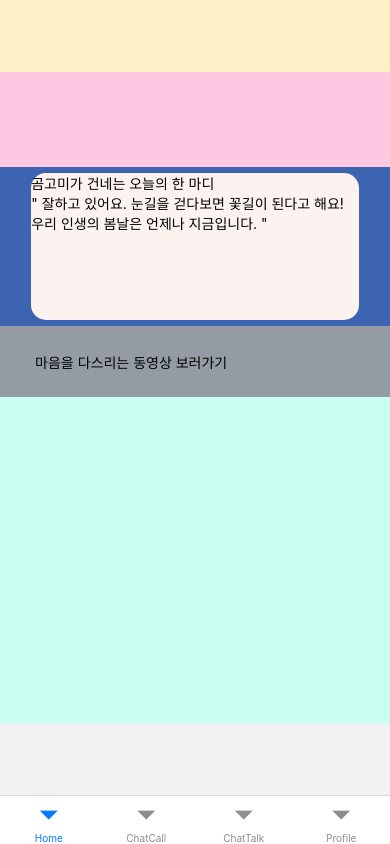
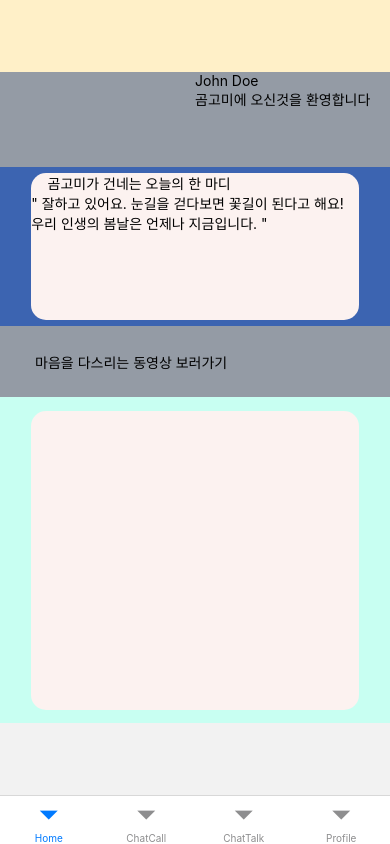
Before and after one commit to david-laugh/gomgomi, a React Native app: screen /Home in a window 390 px wide. Built offline with nearby package versions, Linux system fonts and the light colour scheme; no server answers.

Commit message:
Update EditProfile Screen

```diff
--- a/app.json
+++ b/app.json
@@ -8,7 +8,7 @@
     "splash": {
       "image": "./assets/splash.png",
       "resizeMode": "contain",
-      "backgroundColor": "#ffffff"
+      "backgroundColor": "#d6e7ff"
     },
     "updates": {
       "fallbackToCacheTimeout": 0
--- a/src/navigations/MainStack.js
+++ b/src/navigations/MainStack.js
@@ -1,7 +1,7 @@
 import React, { useContext } from 'react';
 import { ThemeContext } from 'styled-components/native';
 import { createStackNavigator } from '@react-navigation/stack';
-import { Home, ChatCall, ChatTalk, Profile, ChatRoom } from '../screens';
+import { Home, ChatCall, ChatTalk, Profile, ChatRoom, EditProfile } from '../screens';
 import MainTab from './MainTab';
 
 const Stack = createStackNavigator();
@@ -30,6 +30,7 @@ const MainStack = () => {
             <Stack.Screen name="ChatCall" component={ChatCall} />
             <Stack.Screen name="ChatTalk" component={ChatTalk} />
             <Stack.Screen name="Profile" component={Profile} />
+            <Stack.Screen name="EditProfile" component={EditProfile} />
             <Stack.Screen
                 name="ChatRoom"
                 component={ChatRoom}
--- /dev/null
+++ b/src/screens/EditProfile.js
@@ -0,0 +1,12 @@
+import React from 'react';
+import { View } from 'react-native';
+
+const EditProfile = () => {
+    return (
+        <View>
+
+        </View>
+    );
+};
+
+export default EditProfile;
--- a/src/screens/Home.js
+++ b/src/screens/Home.js
@@ -14,10 +14,16 @@ const Home = ({ navigation }) => {
             <ImageBackground source={BG} imageStyle={styles.bgImageStyle}>
                 <View style={styles.container}>
                     <View style={styles.case1}></View>
-                    <View style={styles.case2}></View>
+                    <View style={styles.case2}>
+                        <View style={styles.profileStyles}></View>
+                        <View style={styles.profileStyles}>
+                            <Text>John Doe</Text>
+                            <Text>곰고미에 오신것을 환영합니다</Text>
+                        </View>
+                    </View>
                     <View style={styles.case3}>
                         <View style={styles.commentStyle}>
-                            <Text>곰고미가 건네는 오늘의 한 마디</Text>
+                            <Text style={{paddingLeft: "5%"}}>곰고미가 건네는 오늘의 한 마디</Text>
                             <Text>" 잘하고 있어요. 눈길을 걷다보면 꽃길이 된다고 해요!</Text>
                             <Text>우리 인생의 봄날은 언제나 지금입니다. "</Text>
                         </View>
@@ -25,7 +31,9 @@ const Home = ({ navigation }) => {
                     <View style={styles.case4}>
                         <Text>마음을 다스리는 동영상 보러가기</Text>
                     </View>
-                    <View style={styles.case5}></View>
+                    <View style={styles.case5}>
+                        <View style={styles.commentStyle}></View>
+                    </View>
                 </View>
             </ImageBackground>
         </View>
@@ -55,6 +63,12 @@ const styles = StyleSheet.create({
         borderRadius: 15,
         backgroundColor: theme.commentBackground
     },
+    profileStyles: {
+        flex: 1,
+        height: '100%',
+        width: '50%',
+        backgroundColor: theme.testcase4,
+    },
 
     container: {
         flex: 1,
@@ -68,6 +82,7 @@ const styles = StyleSheet.create({
         backgroundColor: theme.testcase3,
     },
     case2: {
+        flexDirection: 'row',
         width: '100%',
         height: '12%',
         justifyContent: 'center',
@@ -88,7 +103,6 @@ const styles = StyleSheet.create({
     case5: {
         width: '100%',
         height: '41%',
-        justifyContent: 'center',
         backgroundColor: theme.testcase5,
     },
 });
--- a/src/screens/Profile.js
+++ b/src/screens/Profile.js
@@ -1,6 +1,7 @@
 import React from 'react';
 import styled from 'styled-components/native';
 import { Text, View, StyleSheet, Dimensions } from 'react-native';
+import { Button } from '../components';
 import { theme } from '../theme';
 
 const BG = require('../../assets/BG.png');
@@ -9,6 +10,10 @@ const windowWidth = Dimensions.get('window').width;
 const windowHeight = Dimensions.get('window').height;
 
 const Profile = ({ navigation }) => {
+    const _handleEditProfilePress = () => {
+        navigation.navigate('EditProfile');
+    };
+
     return (
         <View style={[styles.header]}>
             <ImageBackground source={BG} imageStyle={styles.bgImageStyle}>
@@ -23,7 +28,12 @@ const Profile = ({ navigation }) => {
                     <View style={styles.case4}>
                         <Text>JohnDoe@Gomgomi.com</Text>
                     </View>
-                    <View style={styles.case5}></View>
+                    <View style={styles.case5}>
+                        <Button
+                            title="Edit Profile"
+                            onPress={_handleEditProfilePress}
+                        />
+                    </View>
                     <View style={styles.case6}>
                         <Text>FAQ</Text>
                     </View>
--- a/src/screens/index.js
+++ b/src/screens/index.js
@@ -5,5 +5,6 @@ import ChatTalk from './ChatTalk';
 import ChatCall from './ChatCall';
 import Profile from './Profile';
 import ChatRoom from './ChatRoom';
+import EditProfile from './EditProfile';
 
-export { Login, Signup, Home, ChatTalk, ChatCall, Profile, ChatRoom };
+export { Login, Signup, Home, ChatTalk, ChatCall, Profile, ChatRoom, EditProfile };
```
Also changed, not shown: assets/splash.png.
